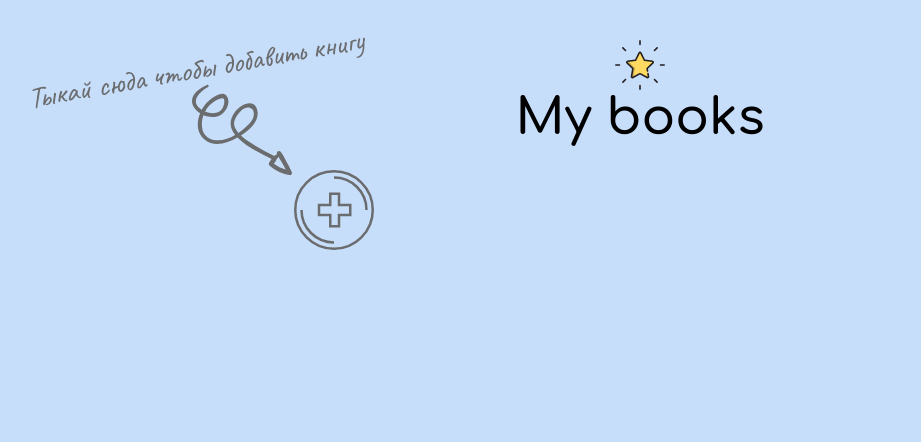
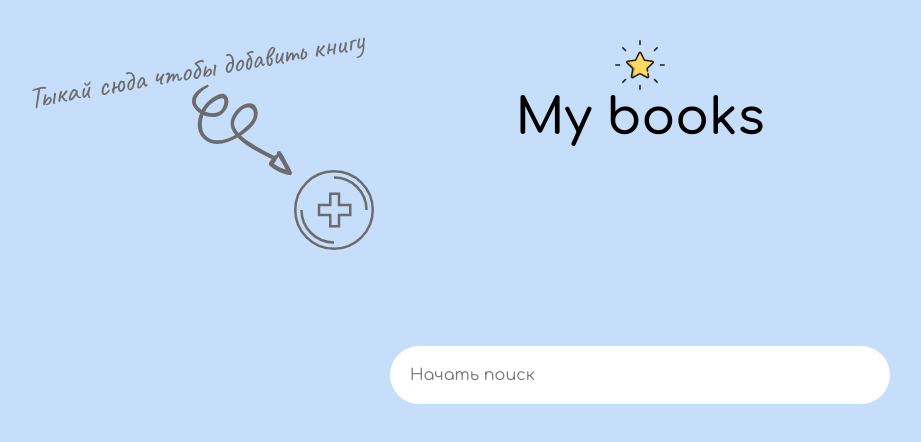
Before and after one commit to MaryBrandyBug/book-list-snp, a Next.js app: page / in a window 1280 px wide. Shown: the top 442 px of the page, without its empty margins (0-921 px from the left). Built offline with nearby package versions, Linux system fonts and the light colour scheme.

Commit message:
add search field MainSection

```diff
--- a/components/MainSection/MainSection.jsx
+++ b/components/MainSection/MainSection.jsx
@@ -1,17 +1,34 @@
 'use client';
 
 import { useSelector } from 'react-redux';
+import { useState } from 'react';
 import s from './mainSection.module.scss';
 import Book from '../Book';
 
 export default function MainSection() {
+  const [value, setValue] = useState('');
   const allBooks = useSelector((state) => state.books);
 
   const library = allBooks.map((book) => <Book title={book.title} author={book.author} year={book.year} key={book.id} id={book.id} />);
+  const filteringResult = allBooks.filter((item) => {
+    const data = [item.title.toLowerCase(), item.author.toLowerCase(), item.year];
+    return data.includes(value.toLowerCase());
+  });
+
+  const handleChange = (e) => {
+    setValue(e.target.value);
+  };
 
   return (
     <div className={s.root}>
-      {library}
+      <div className={s.searchField}>
+        <form className={s.searchForm}>
+          <input type="text" placeholder="Начать поиск" onChange={handleChange} />
+        </form>
+      </div>
+      <div className={s.container}>
+        {library}
+      </div>
     </div>
   );
 }
--- a/components/MainSection/mainSection.module.scss
+++ b/components/MainSection/mainSection.module.scss
@@ -1,9 +1,36 @@
+@import '@/app/styles/colors.scss';
+
 .root {
   padding-bottom: 200px;
+  display: flex;
+  flex-direction: column;
+  justify-content: center;
+  width: 90%;
+  gap: 50px;
+}
+
+.searchField {
+  display: flex;
+  justify-content: center;
+}
+
+.container {
   display: flex;
   flex-direction: row;
   justify-content: center;
   flex-wrap: wrap;
-  width: 90%;
   gap: 50px;
 }
+
+.searchForm {
+  input {
+    padding: 20px;
+    width: 500px;
+    border-radius: 50px;
+    background-color: $white;
+  }
+
+  input:focus{
+    border: 1px solid $black;
+  }
+}
```
